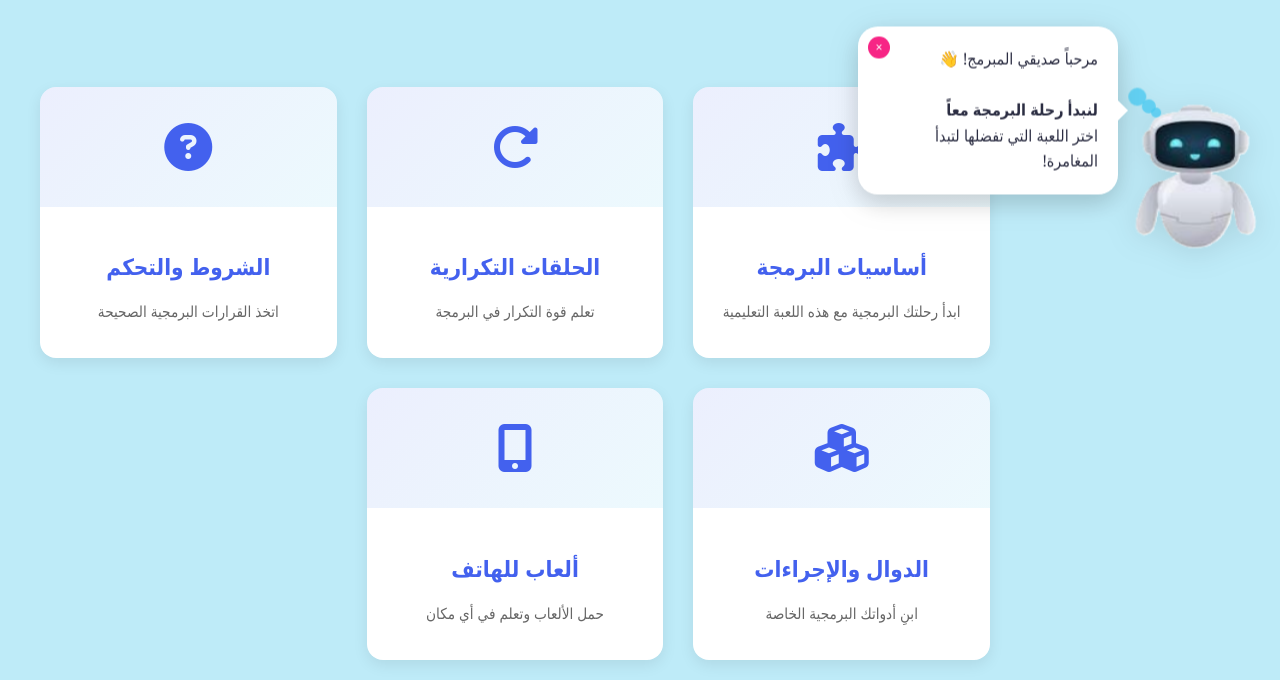
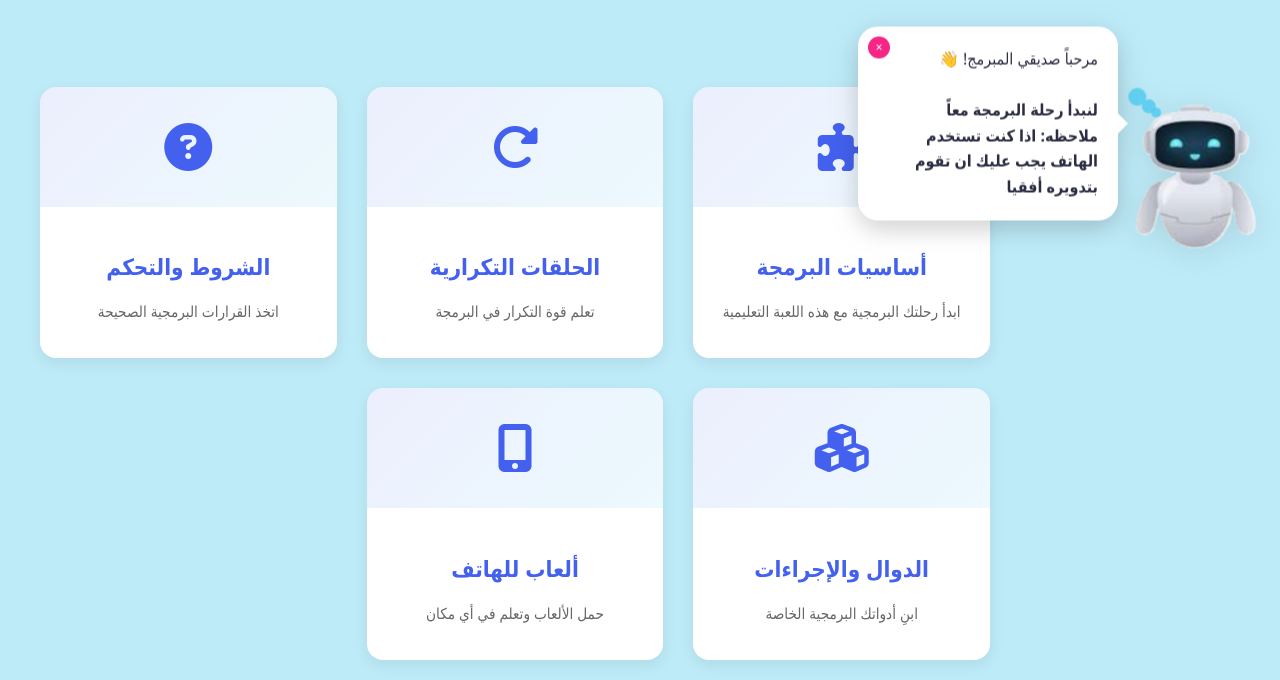
Before and after one commit to esraa0-hub/Kids-Programming-Platform3, a plain HTML site: page ga.html in a window 1280 px wide. Shown: the part 152-832 px from the top of the page. Drawn offline with Linux system fonts and the light colour scheme.

Commit message:
ملاحظه

```diff
--- a/ga.html
+++ b/ga.html
@@ -432,7 +432,8 @@
             <button class="close-bubble" id="closeBubble">×</button>
             مرحباً صديقي المبرمج! 👋<br><br>
             <strong>لنبدأ رحلة البرمجة معاً</strong><br>
-            اختر اللعبة التي تفضلها لتبدأ المغامرة!
+             <strong> ملاحظه: اذا كنت تستخدم الهاتف يجب عليك ان تقوم بتدويره أفقيا</strong><br>
+
         </div>
 
         <div class="bubbles-container" id="bubblesContainer">
```
